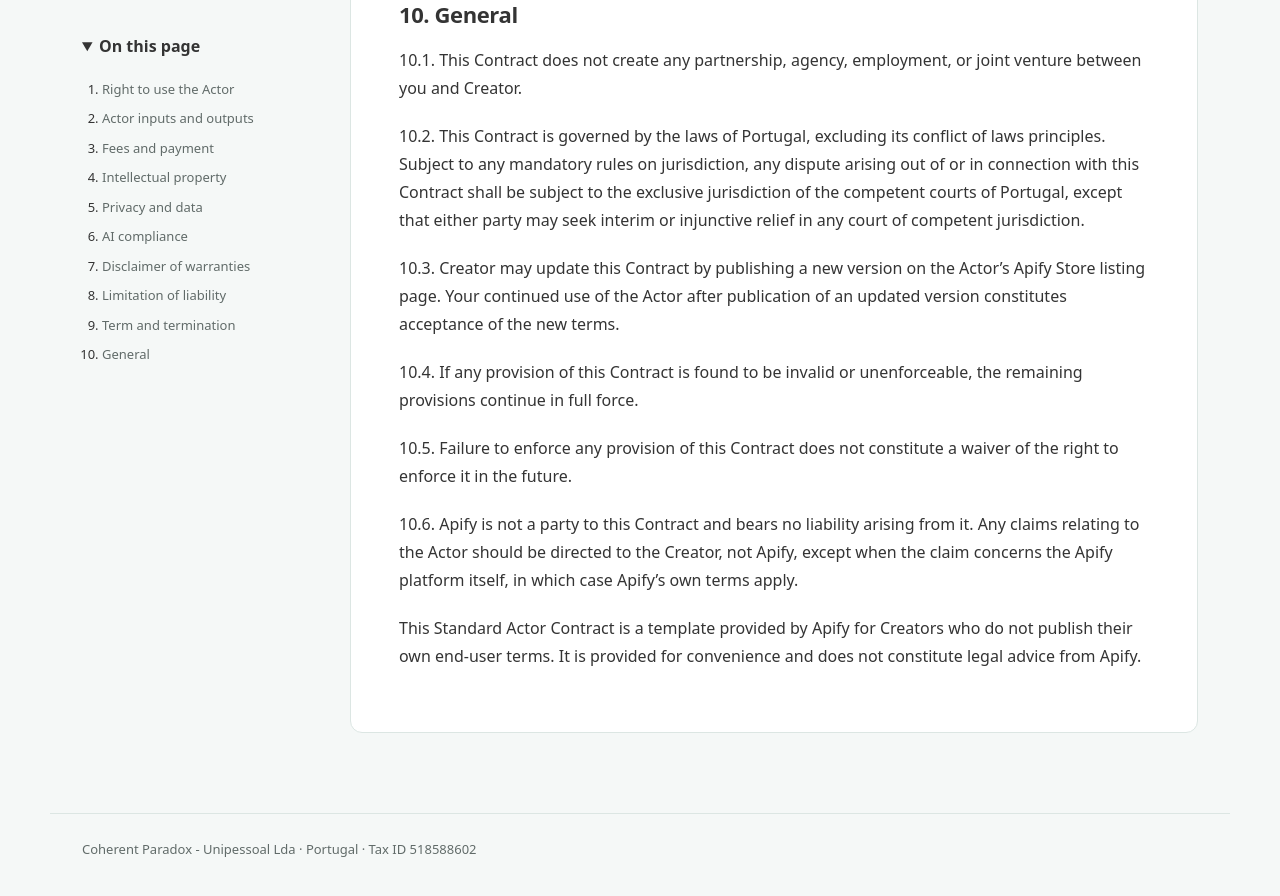
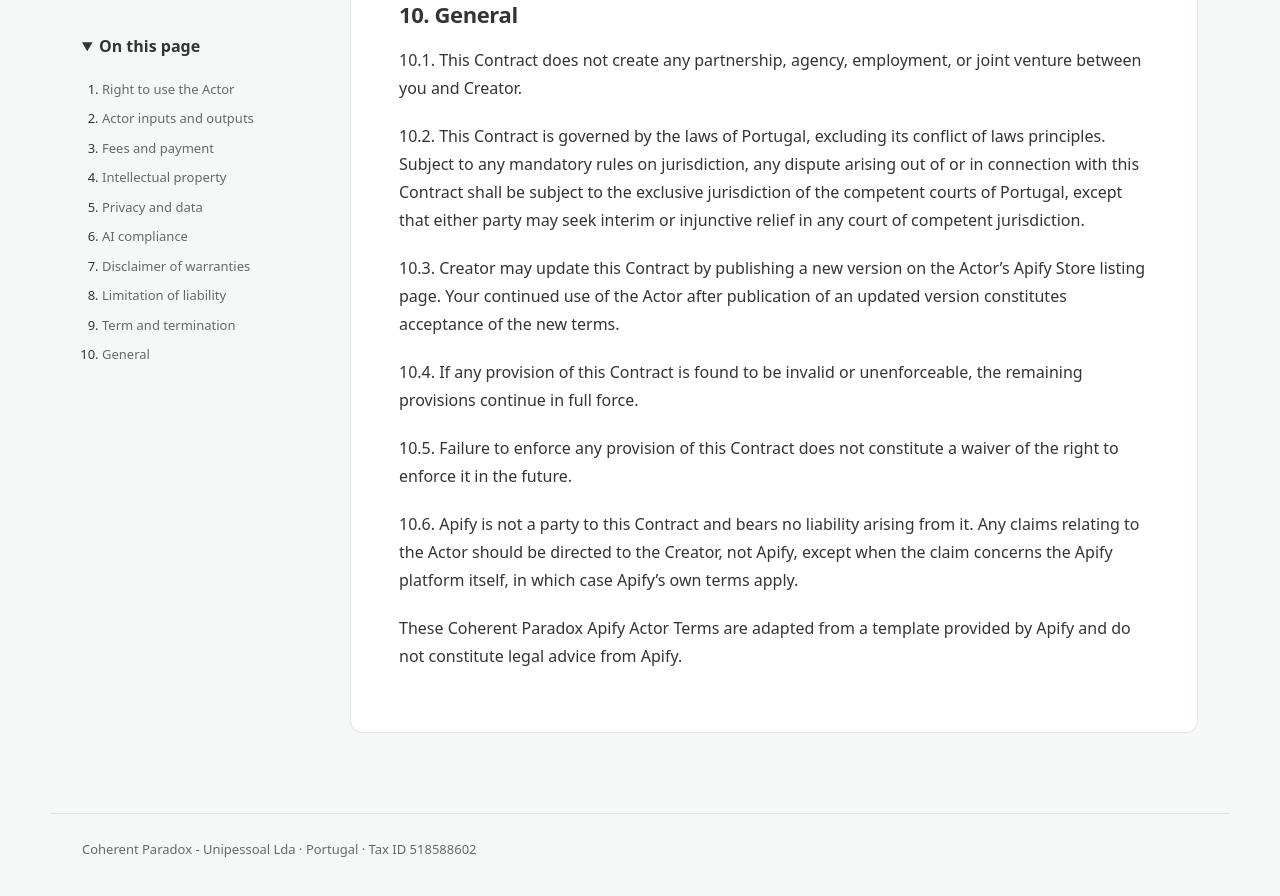
Before and after one commit to silva95gustavo/coherentparadox.com, a Jekyll site: the page built from actor-terms.md, in a window 1280 px wide and 900 px high, scrolled down 5346 px. Shown: the top 896 px of the window. Built offline with Jekyll 4.4.1, drawn with Linux system fonts in a browser that asks for light colours; some of the changed text lies outside the part shown.

Commit message:
Name custom terms consistently throughout the contract

```diff
--- a/actor-terms.md
+++ b/actor-terms.md
@@ -1,10 +1,10 @@
 ---
 layout: terms
-title: Actor terms
+title: Coherent Paradox Apify Actor Terms
 permalink: /actor-terms/
 ---
 
-# Coherent Paradox Actor Terms
+# Coherent Paradox Apify Actor Terms
 
 <!-- vale off -->
 <!-- markdownlint-disable -->
@@ -13,7 +13,7 @@ Version 1.0
 
 ---
 
-This Standard Actor Contract ("**Contract**") governs your use of the Actor identified on its Apify Store listing page ("**Actor**"), made available by Coherent Paradox - Unipessoal Lda, a company based in Portugal with Tax ID 518588602 ("**Creator**").
+These Coherent Paradox Apify Actor Terms ("**Contract**") governs your use of the Actor identified on its Apify Store listing page ("**Actor**"), made available by Coherent Paradox - Unipessoal Lda, a company based in Portugal with Tax ID 518588602 ("**Creator**").
 
 By running or otherwise using the Actor, you (also referred to as the "**User**") agree to the terms of this Contract.
 
@@ -113,4 +113,4 @@ Where an Actor constitutes or incorporates an AI system within the meaning of th
 
 10.6. Apify is not a party to this Contract and bears no liability arising from it. Any claims relating to the Actor should be directed to the Creator, not Apify, except when the claim concerns the Apify platform itself, in which case Apify's own terms apply.
 
-This Standard Actor Contract is a template provided by Apify for Creators who do not publish their own end-user terms. It is provided for convenience and does not constitute legal advice from Apify.
+These Coherent Paradox Apify Actor Terms are adapted from a template provided by Apify and do not constitute legal advice from Apify.
```
